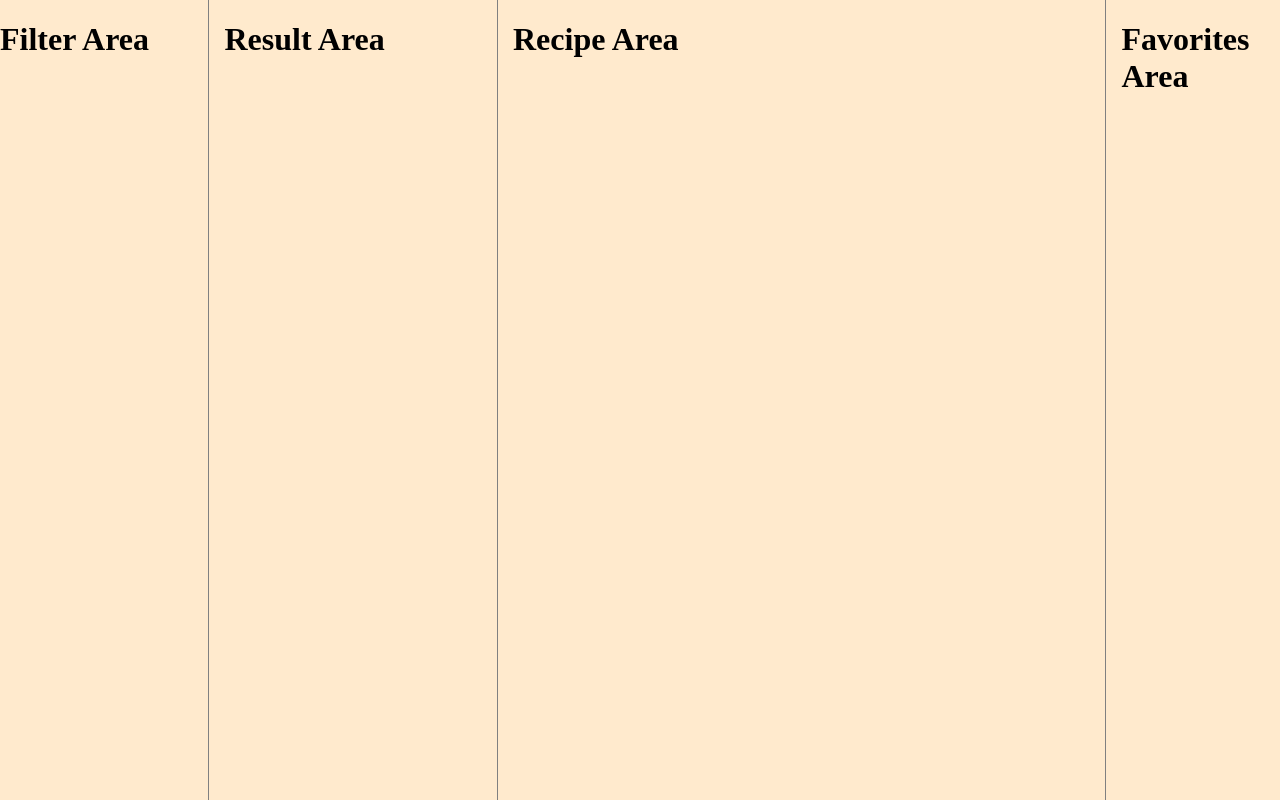
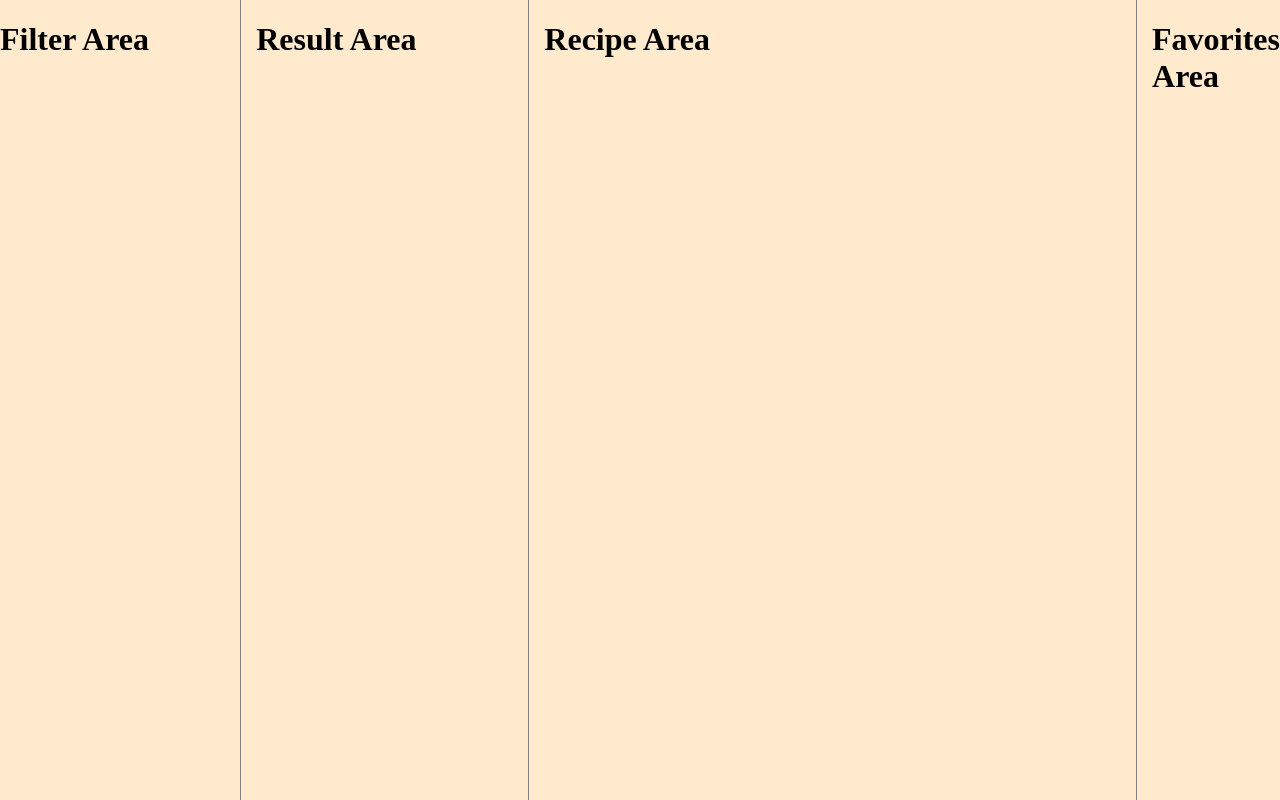
Before and after one commit to den-jdot/RecipeFinder, a React (Vite) app in the folder client/: page / in a window 1280 px wide. Built offline with nearby package versions, Linux system fonts and the light colour scheme.

Commit message:
commit initial layout + imports

```diff
--- a/client/src/App.css
+++ b/client/src/App.css
@@ -26,7 +26,7 @@ hr {
 }
 
 .FilterArea {
-  width: 15%;
+  width: 17.5%;
 }
 
 .ResultArea {
--- a/client/src/components/FavoritesArea/FavoritesArea.jsx
+++ b/client/src/components/FavoritesArea/FavoritesArea.jsx
@@ -1,3 +1,6 @@
+import * as React from 'react';
+import Button from '@mui/material/Button';
+import { useRef, useState, useEffect } from 'react';
 
 const FavoritesArea = () => {
 return (
--- a/client/src/components/FilterArea/FilterArea.jsx
+++ b/client/src/components/FilterArea/FilterArea.jsx
@@ -1,3 +1,6 @@
+import * as React from 'react';
+import Button from '@mui/material/Button';
+import { useRef, useState, useEffect } from 'react';
 
 const FilterArea = () => {
 return (
--- a/client/src/components/RecipeArea/RecipeArea.jsx
+++ b/client/src/components/RecipeArea/RecipeArea.jsx
@@ -1,3 +1,6 @@
+import * as React from 'react';
+import Button from '@mui/material/Button';
+import { useRef, useState, useEffect } from 'react';
 
 const RecipeArea = () => {
 return (
--- a/client/src/components/ResultArea/ResultArea.jsx
+++ b/client/src/components/ResultArea/ResultArea.jsx
@@ -1,3 +1,6 @@
+import * as React from 'react';
+import Button from '@mui/material/Button';
+import { useRef, useState, useEffect } from 'react';
 
 const ResultArea = () => {
 return (
```
